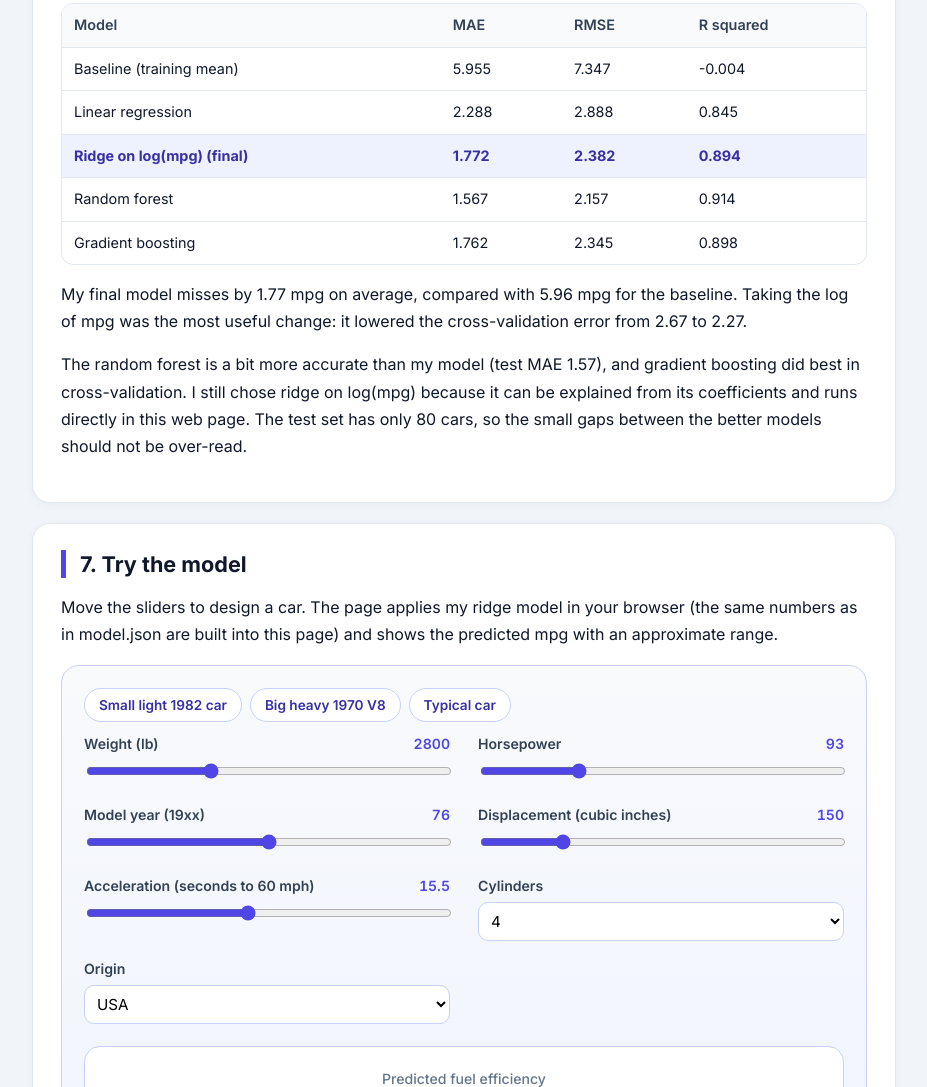
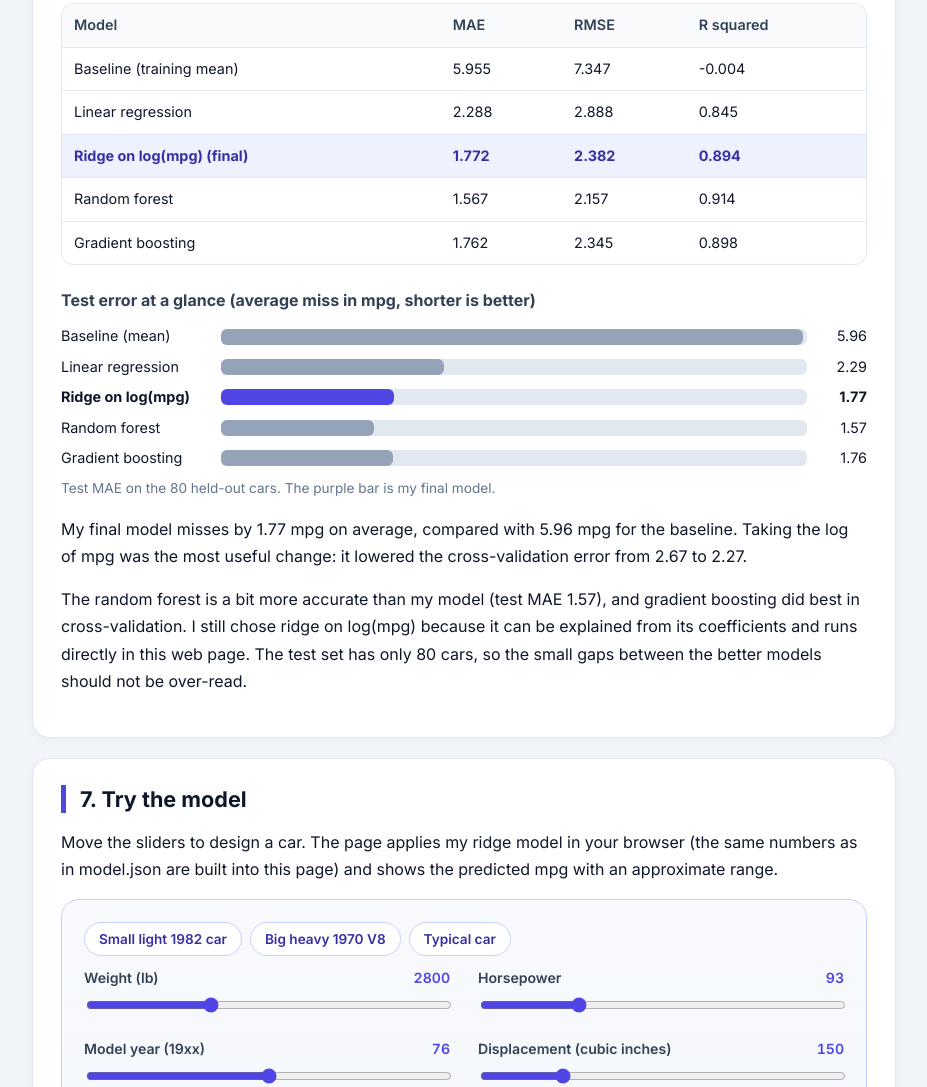
Before and after one commit to miriyalapriya/auto-mpg-project, a plain HTML site: page index.html in a window 1280 px wide. Shown: the part 4424-5511 px from the top of the page, without its empty margins (176-1103 px from the left). Drawn offline with Linux system fonts and the light colour scheme.

Commit message:
Update index.html

```diff
--- a/index.html
+++ b/index.html
@@ -219,7 +219,15 @@
         <tr><td>Gradient boosting</td><td>1.762</td><td>2.345</td><td>0.898</td></tr>
       </table>
     </div>
-
+        <h3>Test error at a glance (average miss in mpg, shorter is better)</h3>
+    <div style="margin: 10px 0 14px;">
+      <div style="display:flex;align-items:center;gap:10px;margin:6px 0;font-size:0.9rem;"><span style="width:150px;">Baseline (mean)</span><div style="flex:1;background:#e2e8f0;border-radius:6px;height:16px;"><div style="width:99.3%;background:#94a3b8;height:16px;border-radius:6px;"></div></div><span style="width:50px;text-align:right;">5.96</span></div>
+      <div style="display:flex;align-items:center;gap:10px;margin:6px 0;font-size:0.9rem;"><span style="width:150px;">Linear regression</span><div style="flex:1;background:#e2e8f0;border-radius:6px;height:16px;"><div style="width:38.1%;background:#94a3b8;height:16px;border-radius:6px;"></div></div><span style="width:50px;text-align:right;">2.29</span></div>
+      <div style="display:flex;align-items:center;gap:10px;margin:6px 0;font-size:0.9rem;font-weight:700;"><span style="width:150px;">Ridge on log(mpg)</span><div style="flex:1;background:#e2e8f0;border-radius:6px;height:16px;"><div style="width:29.5%;background:#4f46e5;height:16px;border-radius:6px;"></div></div><span style="width:50px;text-align:right;">1.77</span></div>
+      <div style="display:flex;align-items:center;gap:10px;margin:6px 0;font-size:0.9rem;"><span style="width:150px;">Random forest</span><div style="flex:1;background:#e2e8f0;border-radius:6px;height:16px;"><div style="width:26.1%;background:#94a3b8;height:16px;border-radius:6px;"></div></div><span style="width:50px;text-align:right;">1.57</span></div>
+      <div style="display:flex;align-items:center;gap:10px;margin:6px 0;font-size:0.9rem;"><span style="width:150px;">Gradient boosting</span><div style="flex:1;background:#e2e8f0;border-radius:6px;height:16px;"><div style="width:29.4%;background:#94a3b8;height:16px;border-radius:6px;"></div></div><span style="width:50px;text-align:right;">1.76</span></div>
+      <p style="font-size:0.85rem;color:#64748b;margin:6px 0 0;">Test MAE on the 80 held-out cars. The purple bar is my final model.</p>
+    </div>
     <p>My final model misses by 1.77 mpg on average, compared with 5.96 mpg for the baseline. Taking the log of mpg was the most useful change: it lowered the cross-validation error from 2.67 to 2.27.</p>
     <p>The random forest is a bit more accurate than my model (test MAE 1.57), and gradient boosting did best in cross-validation. I still chose ridge on log(mpg) because it can be explained from its coefficients and runs directly in this web page. The test set has only 80 cars, so the small gaps between the better models should not be over-read.</p>
   </section>
```
